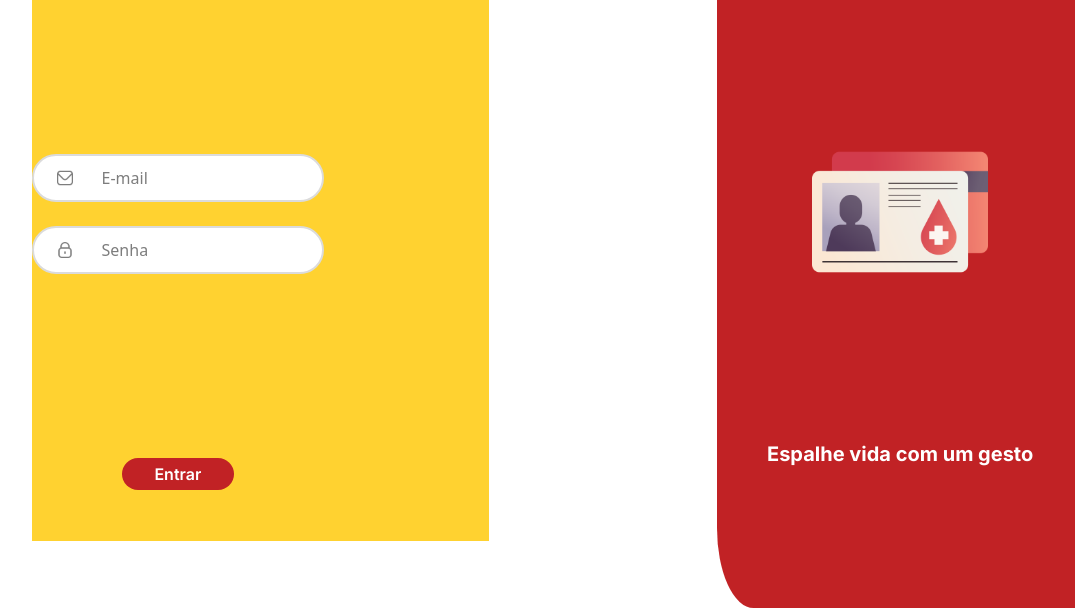
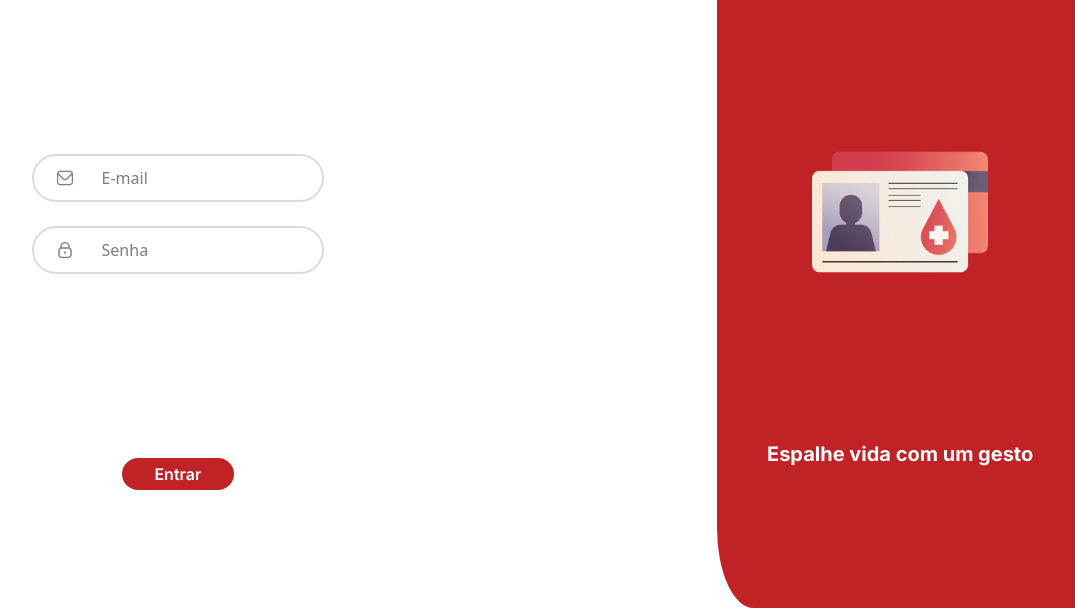
Before and after one commit to natybastazini/ProjetoDoeMais, a website: page html/login.html in a window 1280 px wide. Shown: the part 192-800 px from the top of the page, without its empty margins (197-1272 px from the left). Drawn offline with Linux system fonts and the light colour scheme; a web font is replaced by a local one.

Commit message:
falta ajustar detalhes tela de login e register

```diff
--- a/html/login.html
+++ b/html/login.html
@@ -17,7 +17,7 @@
   </head>
   <body class="flex h-screen">
     <main class="flex justify-center items-center w-full h-full">
-      <section class="flex flex-col h-10/12 w-1/2 bg-amber-300">
+      <section class="flex flex-col h-10/12 w-1/2">
         <!-- Direcionar para a page de register -->
         <div class="flex flex-col h-[10%] w-full text-gray-1 font-inter">
           <h1 class="text-4xl font-extralight">Acesse sua conta</h1>
```
Also changed, not shown: index.html (+1 -1 lines).
